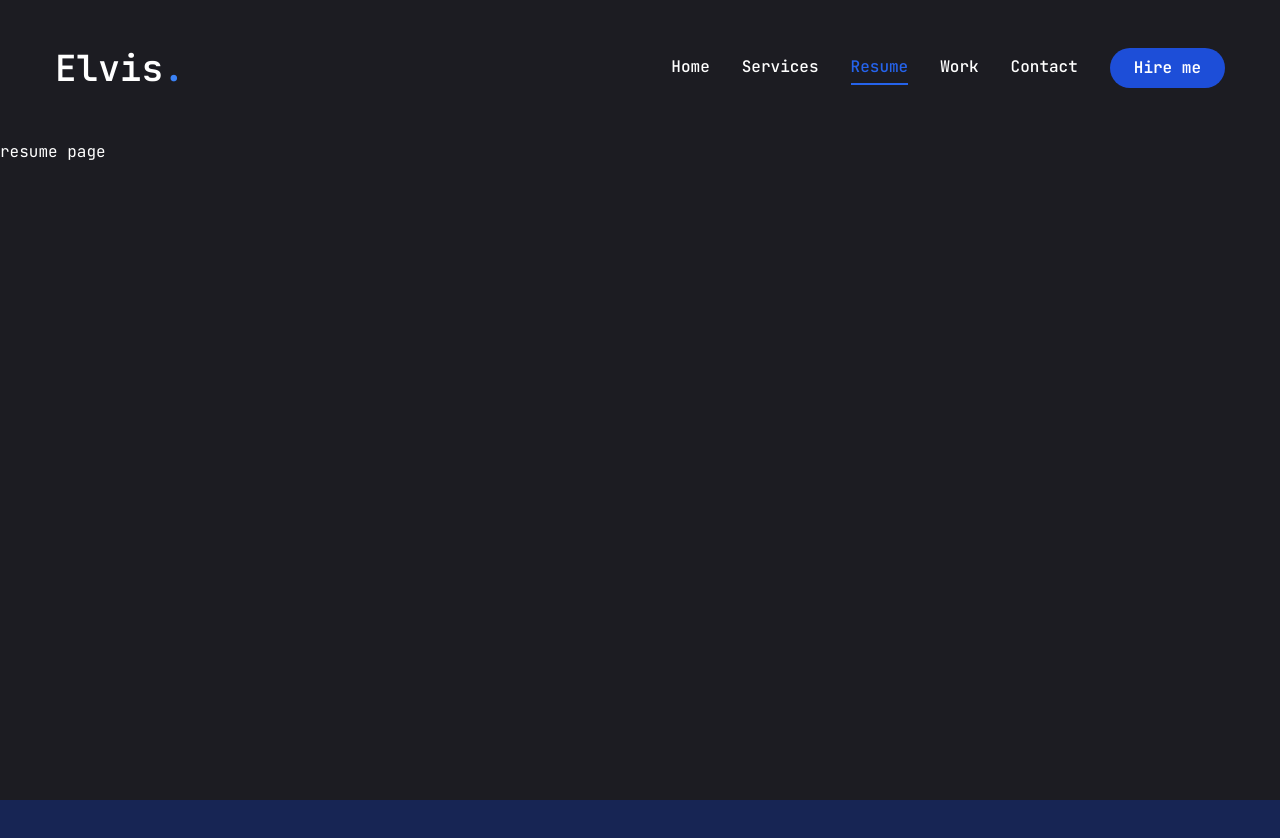
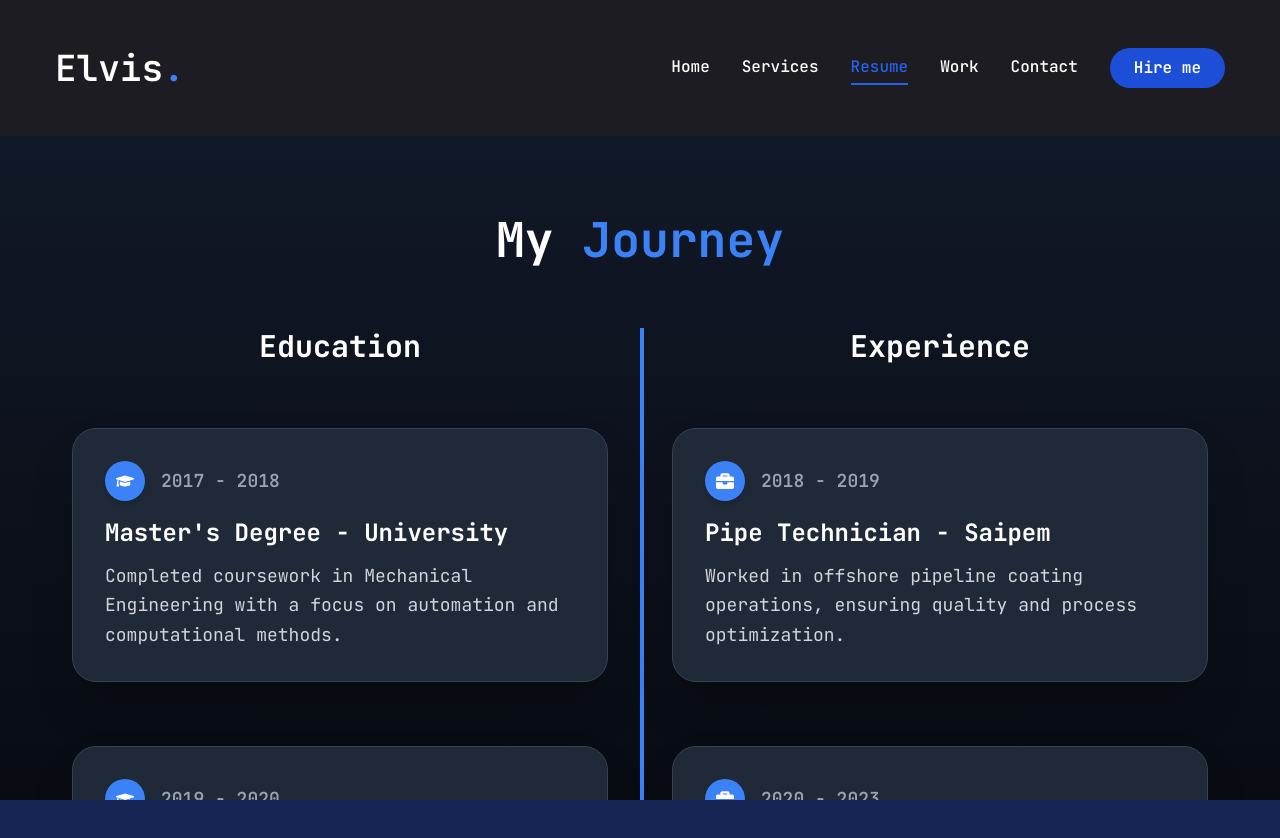
Before and after one commit to abilioepalanga/Portfolio-, a Next.js app in the folder portfolio/: page /resume in a window 1280 px wide. Shown: the top 838 px of the page. Before the commit the page ends 800 px from the top, so only its background shows below. Built offline with nearby package versions, Linux system fonts and the light colour scheme.

Commit message:
Resume page

```diff
--- a/portfolio/app/resume/page.jsx
+++ b/portfolio/app/resume/page.jsx
@@ -1,15 +1,122 @@
 "use client";
-import {
-    FaHtml5,
-    FaCss3,
-    FaJs,
-    FaReact,
-    FaFigma,
-    FaNodeJs,
-} from "react-icons/fa";
+import React from "react";
+import { FaGraduationCap, FaBriefcase } from "react-icons/fa";
+import { motion } from "framer-motion";
 
-const Resume = () => {
-    return <div>resume page</div>;
+const timelineData = [
+    {
+        year: "2017 - 2018",
+        title: "Master's Degree - University",
+        description:
+            "Completed coursework in Mechanical Engineering with a focus on automation and computational methods.",
+        category: "education",
+    },
+    {
+        year: "2018 - 2019",
+        title: "Pipe Technician - Saipem",
+        description:
+            "Worked in offshore pipeline coating operations, ensuring quality and process optimization.",
+        category: "experience",
+    },
+    {
+        year: "2019 - 2020",
+        title: "Master's Degree - University",
+        description:
+            "Research on automation and PLC programming for mechanical applications.",
+        category: "education",
+    },
+    {
+        year: "2020 - 2023",
+        title: "Senior Pipe Technician - Saipem",
+        description:
+            "Led technical teams in advanced coating and pipeline integrity projects.",
+        category: "experience",
+    },
+    {
+        year: "2023 - Present",
+        title: "React & Next.js Developer - Freelance",
+        description:
+            "Building web applications with modern frameworks, enhancing UX/UI and performance.",
+        category: "experience",
+    },
+];
+
+const MyJourney = () => {
+    return (
+        <section className="min-h-screen flex flex-col justify-center py-20 bg-gradient-to-b from-gray-900 to-black relative overflow-hidden">
+            <div className="container mx-auto px-8">
+                <h2 className="text-5xl font-bold text-center text-white mb-16">
+                    My <span className="text-blue-500">Journey</span>
+                </h2>
+
+                <div className="relative flex flex-col md:flex-row items-center">
+                    {/* Linha Vertical */}
+                    <div className="hidden md:flex absolute left-1/2 top-0 bottom-0 w-1 bg-blue-500"></div>
+
+                    {timelineData.map((_, index) => (
+                        <div
+                            key={index}
+                            className="absolute left-1/2 transform -translate-x-1/2"
+                            style={{
+                                top: `$${
+                                    (index + 1) *
+                                    (100 / (timelineData.length + 1))
+                                }%`,
+                            }}
+                        >
+                            <div className="w-6 h-6 bg-blue-500 rounded-full shadow-lg"></div>
+                        </div>
+                    ))}
+
+                    <motion.div
+                        initial={{ opacity: 0, y: 50 }}
+                        animate={{ opacity: 1, y: 0 }}
+                        transition={{ duration: 0.6, ease: "easeOut" }}
+                        className="grid grid-cols-1 md:grid-cols-2 gap-16 w-full"
+                    >
+                        <div className="text-center text-3xl font-bold text-white">
+                            Education
+                        </div>
+                        <div className="text-center text-3xl font-bold text-white">
+                            Experience
+                        </div>
+                        {timelineData.map((item, index) => (
+                            <motion.div
+                                key={index}
+                                initial={{ opacity: 0, scale: 0.9 }}
+                                animate={{ opacity: 1, scale: 1 }}
+                                transition={{ duration: 0.5, ease: "easeOut" }}
+                                className={`relative flex flex-col justify-center p-8 bg-gray-800 rounded-3xl shadow-2xl border border-gray-700 transform transition-all hover:scale-110 hover:shadow-blue-500/50 hover:bg-gray-700 ${
+                                    item.category === "education"
+                                        ? "md:mr-auto"
+                                        : "md:ml-auto"
+                                }`}
+                            >
+                                <div className="flex items-center mb-4">
+                                    <div className="w-10 h-10 flex items-center justify-center rounded-full bg-blue-500 mr-4 shadow-md">
+                                        {item.category === "education" ? (
+                                            <FaGraduationCap className="text-white text-lg" />
+                                        ) : (
+                                            <FaBriefcase className="text-white text-lg" />
+                                        )}
+                                    </div>
+                                    <p className="text-gray-400 text-lg font-semibold">
+                                        {item.year}
+                                    </p>
+                                </div>
+                                <h3 className="text-2xl font-bold text-white">
+                                    {item.title}
+                                </h3>
+                                <p className="text-gray-300 mt-3 text-lg leading-relaxed">
+                                    {item.description}
+                                </p>
+                            </motion.div>
+                        ))}
+                    </motion.div>
+                </div>
+            </div>
+        </section>
+    );
 };
 
-export default Resume;
+export default MyJourney;
```
